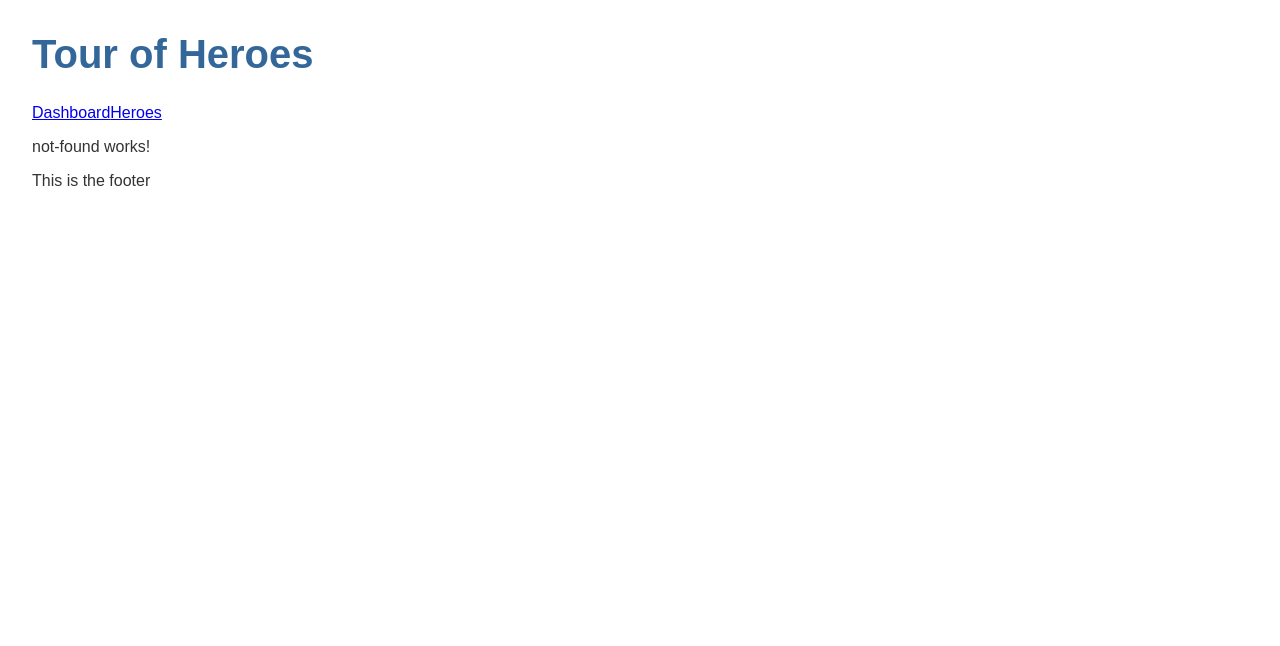
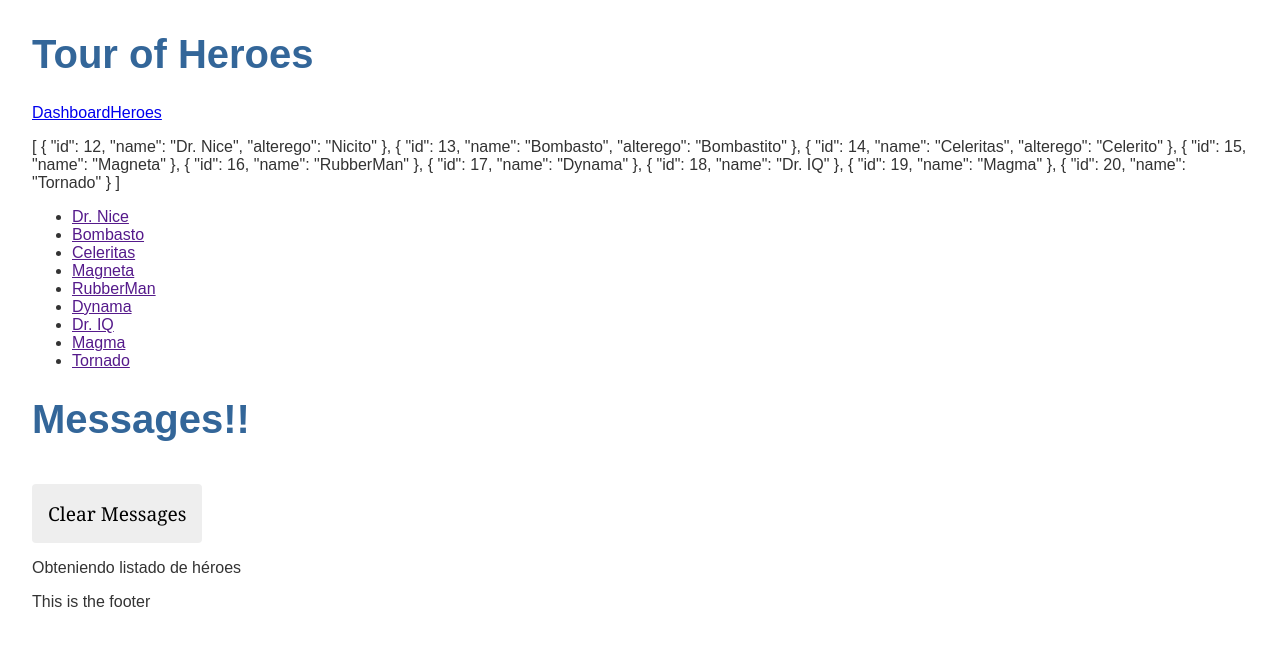
Before and after one commit to Experis-Upskilling-Program/tour-of-heroes, an Angular app: page /dashboard in a window 1280 px wide. Before the commit this address led to /not-found. Shown: the top 646 px of the page. Built offline with nearby package versions, Linux system fonts and the light colour scheme.

Commit message:
creando lista de enlaces de cada heroe, para la descripcion del heroe

```diff
--- a/src/app/app-routing.module.ts
+++ b/src/app/app-routing.module.ts
@@ -6,7 +6,7 @@ import { NotFoundComponent } from './components/not-found/not-found.component';
 
 const routes: Routes = [
   {path: '', redirectTo: '/dashboard', pathMatch: 'full'},
-  // {path: 'dashboard', component: DashboardComponent},
+  {path: 'dashboard', component: DashboardComponent},
   {path: 'heroes', component: HeroesComponent},
   {path:'not-found', component: NotFoundComponent},
   {path: '**', redirectTo: '/not-found', pathMatch: 'full'}
--- a/src/app/components/dashboard/dashboard.component.html
+++ b/src/app/components/dashboard/dashboard.component.html
@@ -1 +1,6 @@
-<p>dashboard works!</p>
+<p>{{ heroes | json }}</p>
+<ul>
+  <li *ngFor="let heroe of heroes" >
+    <a href="">{{heroe.name}}</a>
+  </li>
+</ul>
--- a/src/app/components/dashboard/dashboard.component.ts
+++ b/src/app/components/dashboard/dashboard.component.ts
@@ -1,10 +1,21 @@
-import { Component } from '@angular/core';
+import { Component, OnInit } from '@angular/core';
+import { HeroesService } from 'src/app/services/heroes.service';
+import { Heroe } from "../../interface/heroe";
 
 @Component({
   selector: 'app-dashboard',
   templateUrl: './dashboard.component.html',
   styleUrls: ['./dashboard.component.css']
 })
-export class DashboardComponent {
+export class DashboardComponent implements OnInit{
+  heroes!:Heroe[];
+  ngOnInit(): void {
+    this.heroesService.getHeroes().subscribe(data =>{
+      this.heroes=data;
 
+    });
+  }
+ constructor(private heroesService:HeroesService){
+
+ }
 }
```
